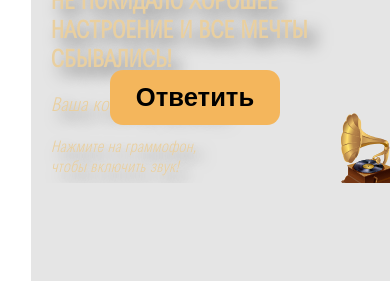
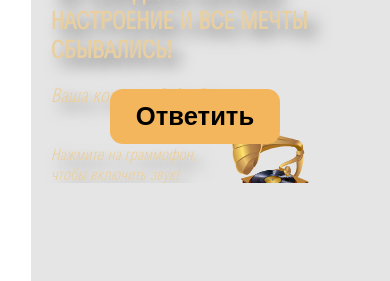
Before and after one commit to fedorkanin/Safetybox-new-year-quiz, a SvelteKit app: page /quiz/result in a window 390 px wide. Shown: the part 661-942 px from the top of the page. Built offline with nearby package versions, Linux system fonts and the light colour scheme; a web font is replaced by a local one.

Commit message:
Lower button in test part

```diff
--- a/src/routes/Curtain.svelte
+++ b/src/routes/Curtain.svelte
@@ -57,6 +57,7 @@
 		position: absolute;
 		max-height: 90%;
 		max-width: 90%;
+		width: fit-content;
 		top: -2%;
 		left: 5%;
 	}
@@ -87,6 +88,7 @@
 		}
 		.container {
 			position: relative;
+			width: 90%;
 			top: 50%;
 			right: auto;
 			left: auto;
@@ -116,9 +118,6 @@
 		}
 	}
 	@media screen and (max-width: 400px) and (max-height: 700px) {
-		h1 {
-			font-size: 2em;
-		}
 		#box-with-stars {
 			width: 10em;
 			transform: translate(-50%, -83.5%);
--- a/src/routes/quiz/+layout.svelte
+++ b/src/routes/quiz/+layout.svelte
@@ -119,7 +119,7 @@
 			flex-direction: row;
 			justify-content: center;
 			align-items: center;
-			margin-bottom: 15%;
+			margin-bottom: 10%;
 		}
 	}
 </style>
--- a/src/routes/quiz/greeting/+page.svelte
+++ b/src/routes/quiz/greeting/+page.svelte
@@ -34,4 +34,9 @@
 			font-size: 2.5em;
 		}
 	}
+	@media screen and (max-width: 400px) and (max-height: 700px) {
+		h1 {
+			font-size: 2em;
+		}
+	}
 </style>
--- a/src/routes/quiz/result/+page.svelte
+++ b/src/routes/quiz/result/+page.svelte
@@ -244,9 +244,8 @@
 			right: auto;
 			bottom: auto;
 			width: 100%;
-			height: 20%;
+			/* height: 20%; */
 			transform: translateY(-20%);
-			justify-content: space-between;
 		}
 	}
 </style>
--- a/src/routes/quiz/result/AudioPlayer.svelte
+++ b/src/routes/quiz/result/AudioPlayer.svelte
@@ -49,8 +49,8 @@
 		background: none;
 		border: none;
 		cursor: pointer;
-		width: 5em;
-		height: 7em;
+		width: 7em;
+		height: 10em;
 	}
 	img {
 		width: 100%;
--- a/static/Styles/styles.css
+++ b/static/Styles/styles.css
@@ -75,3 +75,8 @@ body{font-size:100%;}
         font-size: 1em;
     }
 }
+
+/* for IPhone SE */
+@media screen and (max-width: 400px) and (max-height: 700px) {
+    body{font-size: 90%;}
+}
```
